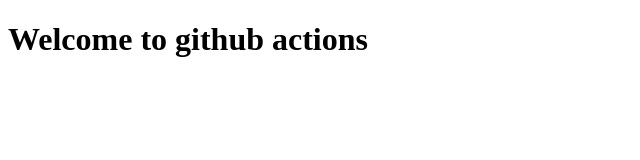
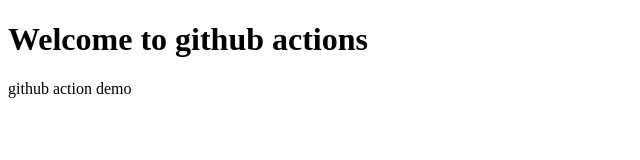
Before and after one commit to jaisriramjs/demo1, a plain HTML site: page index.html in a window 1280 px wide. Shown: the whole page, without its empty margins (0-640 px from the left). Drawn offline with Linux system fonts and the light colour scheme.

Commit message:
first commit

```diff
--- a/index.html
+++ b/index.html
@@ -8,5 +8,6 @@
 <body>
 
     <h1>Welcome to github actions</h1>
+    <p>github action demo</p>
 </body>
 </html>
```
